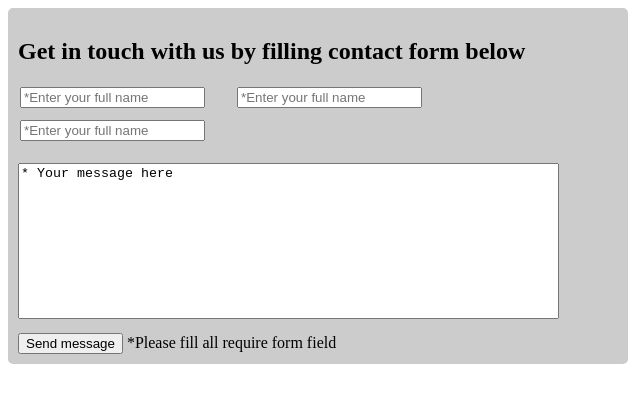
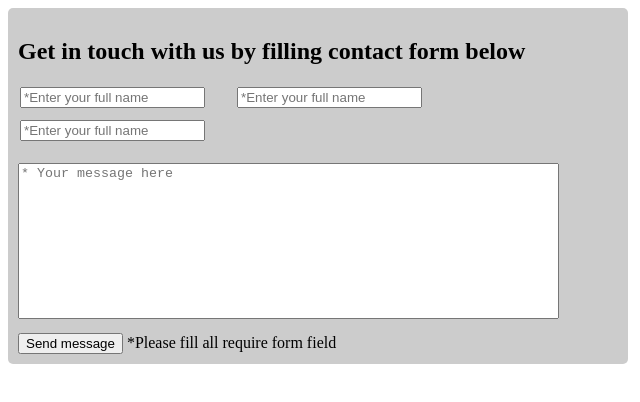
Before and after one commit to VATuan2710/f8-fullstack-k10, a website: page Day-3/ex04.html in a window 1280 px wide. Shown: the full height of the page, 0-640 px from the left. Drawn offline with Linux system fonts and the light colour scheme.

Commit message:
Sua bai tap

```diff
--- a/Day-3/ex04.html
+++ b/Day-3/ex04.html
@@ -11,6 +11,7 @@
       <h2>Get in touch with us by filling contact form below</h2>
       <form class="form">
         <table>
+          <!-- name row -->
           <tr>
             <td>
               <input
@@ -46,10 +47,10 @@
             cols="65"
             rows="10"
             style="resize: none"
-          >
-* Your message here
-          </textarea>
+            placeholder="* Your message here"
+          ></textarea>
         </div>
+        <!-- button -->
         <div class="btn">
           <button>Send message</button>
           <span>*Please fill all require form field</span>
```
Also changed, not shown: Day-3/ex01.html (+5 -0 lines), Day-3/ex02.html (+5 -0 lines), Day-3/ex03.html (+6 -0 lines).
